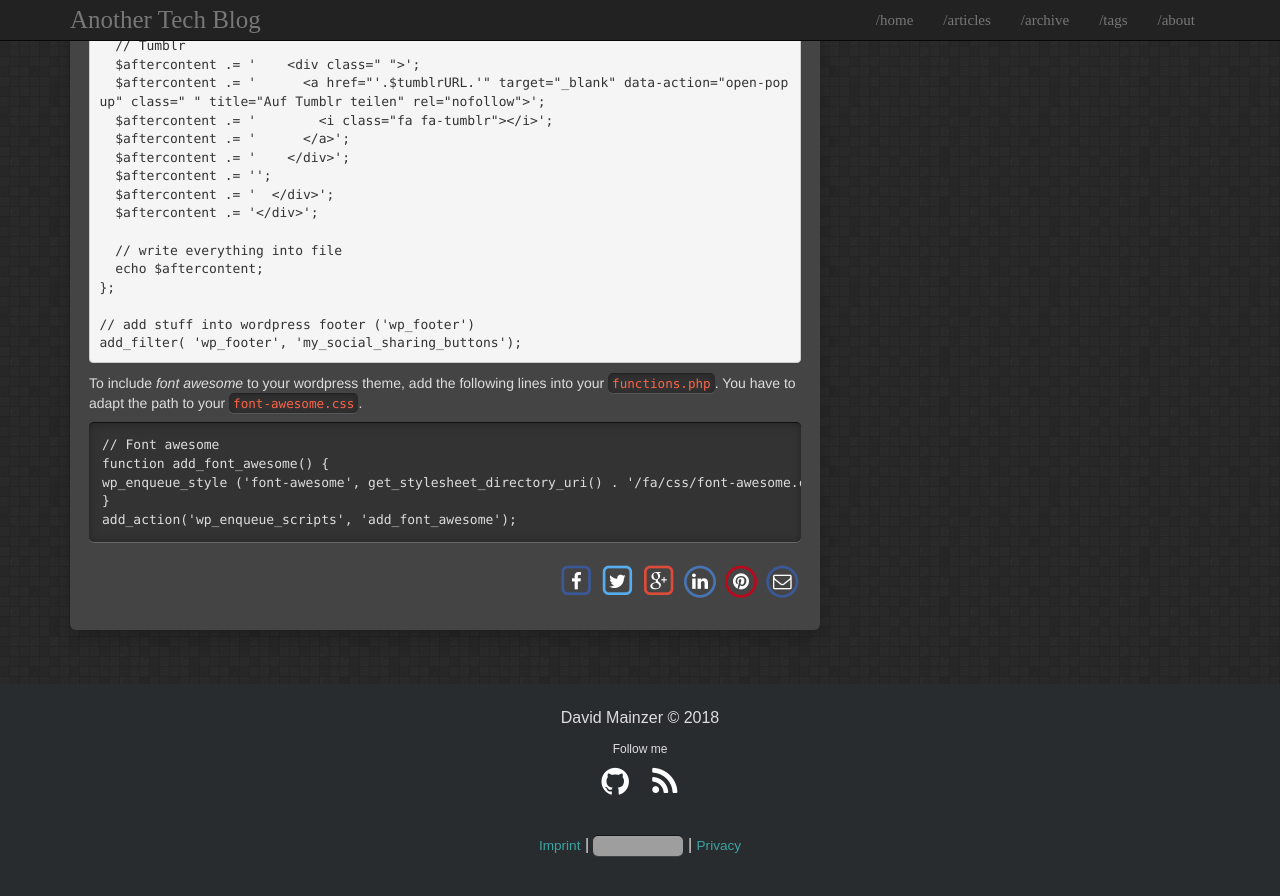
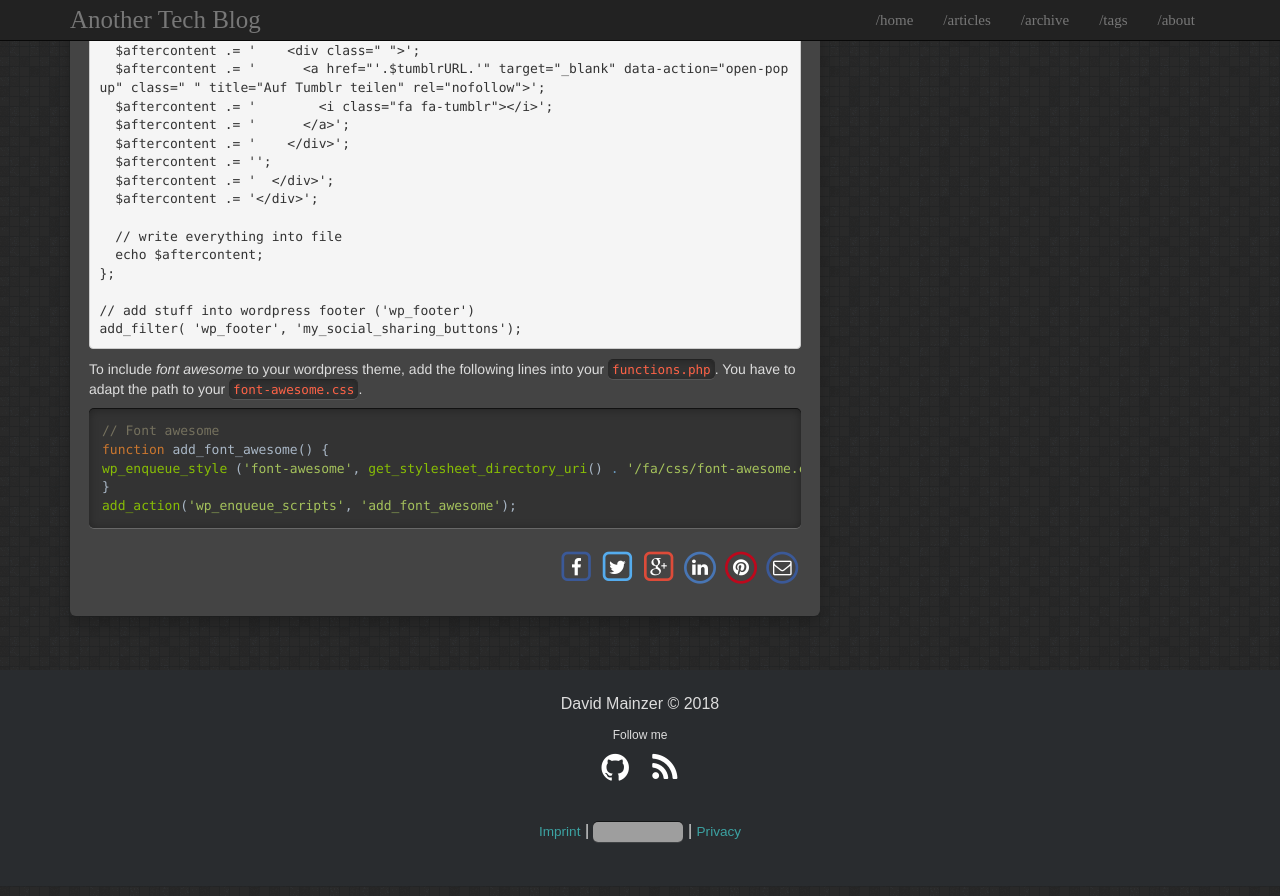
Before and after one commit to davidmainzer/davidmainzer.github.io, a Jekyll site: the page built from _posts/2018-01-17-Wordpress-share-buttons.md, in a window 1280 px wide and 900 px high, scrolled down 1634 px. Shown: the top 896 px of the window. Built offline with Jekyll 4.4.1, drawn with Linux system fonts in a browser that asks for light colours; part of the change alters nothing that is shown; grey boxes are pictures that could not be loaded.

Commit message:
add new post - wordpress share buttons

````diff
--- a/_posts/2018-01-17-Wordpress-share-buttons.md
+++ b/_posts/2018-01-17-Wordpress-share-buttons.md
@@ -13,7 +13,7 @@ description: Within this post I provide some information on how to add social sh
 ## Add Social Sharing Buttons To Your Wordpress Site
 
 In this post I will provide some informations on how-to add social sharing buttons to your wordpress site without the need for a plugin. There are many nice plugins for Wordpress to add Social Buttons, e.g.
-<i class="fa fa-github fa-2x"> [WPUpper Share Buttons](https://github.com/victorfreitas/wpupper-share-buttons)
+<i class="fa fa-github"> [WPUpper Share Buttons](https://github.com/victorfreitas/wpupper-share-buttons)
 
 Add the following code into `functions.php` file (located into your theme folder)
 
@@ -98,7 +98,7 @@ add_filter( 'wp_footer', 'my_social_sharing_buttons');
 
 To include *font awesome* to your wordpress theme, add the following lines into your `functions.php`. You have to adapt the path to your `font-awesome.css`.
 
-```
+```php
 // Font awesome
 function add_font_awesome() {
 wp_enqueue_style ('font-awesome', get_stylesheet_directory_uri() . '/fa/css/font-awesome.css');
````
